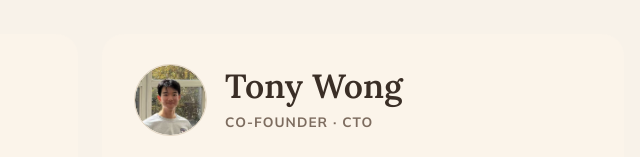
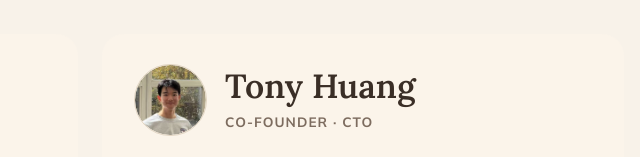
Before and after one commit to ZixunHuangUPenn/ZixunHuangUPenn.github.io, a plain HTML site: page akita/index.html in a window 1280 px wide. Shown: the part 6653-6810 px from the top of the page, 550-1190 px from the left. Drawn offline with Linux system fonts and the light colour scheme.

```diff
--- a/akita/index.html
+++ b/akita/index.html
@@ -506,8 +506,8 @@
         </div>
         <div class="tcard">
           <div class="thead">
-            <div class="face"><img src="img/zixun.jpg" alt="Tony Wong"></div>
-            <div><h3>Tony Wong</h3><div class="trole">Co-founder · CTO</div></div>
+            <div class="face"><img src="img/zixun.jpg" alt="Tony Huang"></div>
+            <div><h3>Tony Huang</h3><div class="trole">Co-founder · CTO</div></div>
           </div>
           <ul class="trows">
               <li><span class="ico" data-logo="penn"><img src="img/logo-penn.png" alt="University of Pennsylvania"></span><span>M.S.E. Electrical Engineering, University of Pennsylvania (4.0 GPA)</span></li>
```
